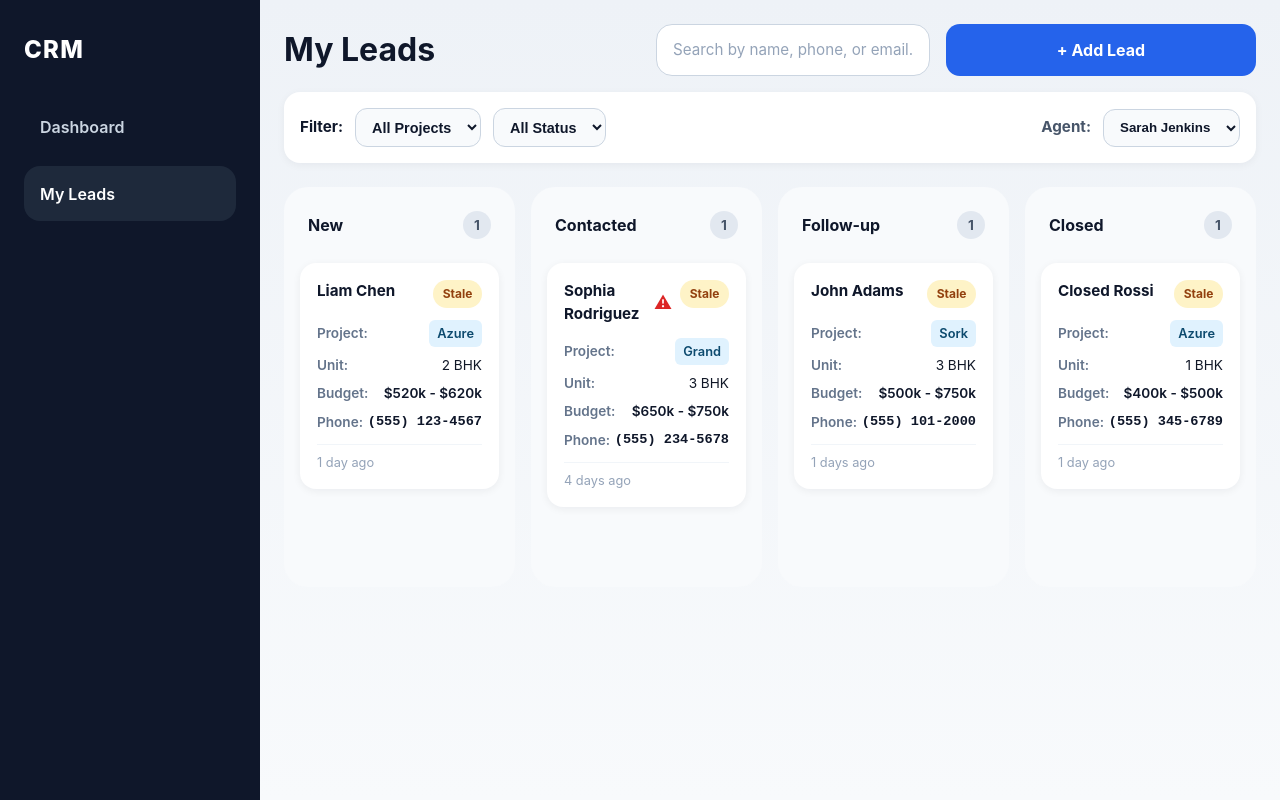
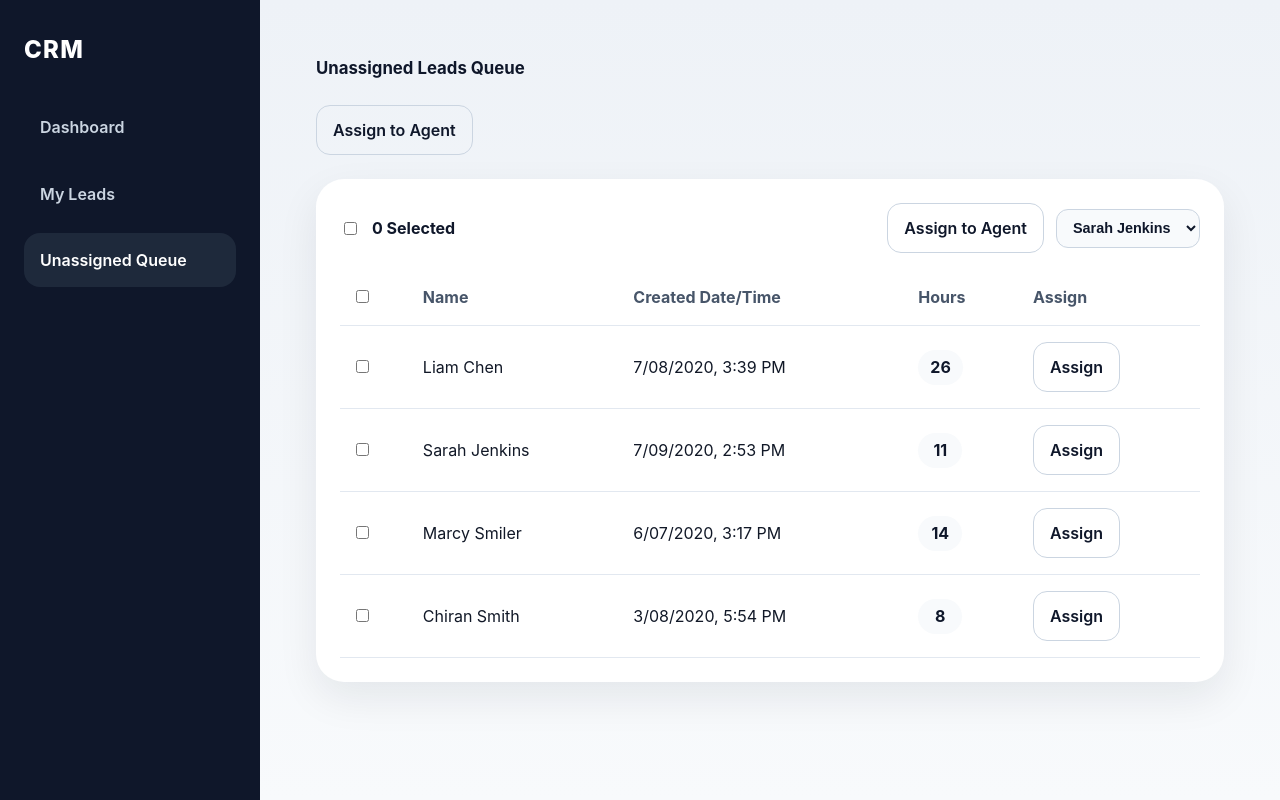
Before and after one commit to PrashantFarne/Real, a React (Vite) app in the folder UI/: page /unassigned in a window 1280 px wide. Before the commit this address led to /leads. Built offline with nearby package versions, Linux system fonts and the light colour scheme.

Commit message:
Add new compo

```diff
--- a/UI/src/App.jsx
+++ b/UI/src/App.jsx
@@ -4,6 +4,7 @@ import DashboardPage from './pages/DashboardPage'
 import LeadsPage from './pages/LeadsPage'
 import AddLeadPage from './pages/AddLeadPage'
 import LeadDetailPage from './pages/LeadDetailPage'
+import UnassignedQueuePage from './pages/UnassignedQueuePage'
 import LoginPage from './pages/LoginPage'
 
 function App() {
@@ -13,6 +14,7 @@ function App() {
         <Route index element={<Navigate to="/leads" replace />} />
         <Route path="dashboard" element={<DashboardPage />} />
         <Route path="leads" element={<LeadsPage />} />
+        <Route path="unassigned" element={<UnassignedQueuePage />} />
         <Route path="add-lead" element={<AddLeadPage />} />
         <Route path="lead/:id" element={<LeadDetailPage />} />
       </Route>
--- a/UI/src/components/AppShell.jsx
+++ b/UI/src/components/AppShell.jsx
@@ -3,6 +3,7 @@ import { NavLink, Outlet } from 'react-router-dom'
 const navItems = [
   { label: 'Dashboard', path: '/dashboard' },
   { label: 'My Leads', path: '/leads' },
+  { label: 'Unassigned Queue', path: '/unassigned' },
 ]
 
 export default function AppShell() {
--- a/UI/src/index.css
+++ b/UI/src/index.css
@@ -1582,3 +1582,142 @@ button {
     font-size: 2.5rem;
   }
 }
+
+.unassigned-shell {
+  display: grid;
+  gap: 1.5rem;
+  padding: 2rem;
+}
+
+.unassigned-header {
+  display: flex;
+  align-items: center;
+  justify-content: space-between;
+}
+
+.unassigned-actions {
+  display: flex;
+  justify-content: flex-start;
+}
+
+.unassigned-panel {
+  background: #ffffff;
+  border-radius: 28px;
+  padding: 1.5rem;
+  box-shadow: 0 16px 40px rgba(15, 23, 42, 0.08);
+}
+
+.unassigned-top-bar {
+  display: flex;
+  justify-content: space-between;
+  align-items: center;
+  gap: 1rem;
+  flex-wrap: wrap;
+  margin-bottom: 1rem;
+}
+
+.unassigned-selected {
+  display: flex;
+  align-items: center;
+  gap: 0.75rem;
+  font-weight: 700;
+  color: #0f172a;
+}
+
+.unassigned-actions-row {
+  display: flex;
+  align-items: center;
+  gap: 0.75rem;
+  flex-wrap: wrap;
+}
+
+.unassigned-table-wrapper {
+  overflow-x: auto;
+}
+
+.unassigned-table {
+  width: 100%;
+  border-collapse: collapse;
+  min-width: 720px;
+}
+
+.unassigned-table th,
+.unassigned-table td {
+  text-align: left;
+  padding: 1rem 0.75rem;
+  border-bottom: 1px solid #e2e8f0;
+}
+
+.unassigned-table th {
+  color: #475569;
+  font-weight: 700;
+}
+
+.unassigned-table tbody tr {
+  transition: background-color 0.2s ease;
+}
+
+.unassigned-row-selected {
+  background: rgba(59, 130, 246, 0.08);
+}
+
+.unassigned-row-selected td {
+  color: #0f172a;
+}
+
+.hours-badge {
+  display: inline-flex;
+  align-items: center;
+  justify-content: center;
+  min-width: 44px;
+  padding: 0.35rem 0.75rem;
+  border-radius: 999px;
+  background: #f8fafc;
+  color: #0f172a;
+  font-weight: 700;
+}
+
+@media (max-width: 960px) {
+  .unassigned-table {
+    min-width: 100%;
+  }
+}
+
+@media (max-width: 768px) {
+  .unassigned-shell {
+    padding: 1rem;
+  }
+
+  .unassigned-panel {
+    padding: 1rem;
+  }
+
+  .unassigned-top-bar {
+    flex-direction: column;
+    align-items: stretch;
+  }
+
+  .unassigned-actions-row {
+    justify-content: space-between;
+  }
+
+  .unassigned-table th,
+  .unassigned-table td {
+    padding: 0.75rem 0.5rem;
+  }
+}
+
+@media (max-width: 640px) {
+  .unassigned-table {
+    min-width: 100%;
+  }
+
+  .unassigned-table th,
+  .unassigned-table td {
+    font-size: 0.85rem;
+  }
+
+  .unassigned-selected {
+    gap: 0.5rem;
+  }
+}
--- /dev/null
+++ b/UI/src/pages/UnassignedQueuePage.jsx
@@ -0,0 +1,104 @@
+import { useState } from 'react'
+import { unassignedLeads } from '../utils/leadsData'
+
+export default function UnassignedQueuePage() {
+  const [selectedIds, setSelectedIds] = useState([])
+  const [selectedAgent, setSelectedAgent] = useState('Sarah Jenkins')
+
+  const toggleSelect = (id) => {
+    setSelectedIds((prev) =>
+      prev.includes(id) ? prev.filter((item) => item !== id) : [...prev, id]
+    )
+  }
+
+  const isSelected = (id) => selectedIds.includes(id)
+
+  return (
+    <main className="unassigned-shell">
+      <header className="unassigned-header">
+        <div>
+          <p className="dashboard-subtitle">Unassigned Leads Queue</p>
+        </div>
+      </header>
+
+      <section className="unassigned-actions">
+        <button className="outline-button">
+          Assign to Agent
+        </button>
+      </section>
+
+      <section className="unassigned-panel">
+        <div className="unassigned-top-bar">
+          <div className="unassigned-selected">
+            <input
+              type="checkbox"
+              checked={selectedIds.length === unassignedLeads.length}
+              onChange={(e) =>
+                setSelectedIds(e.target.checked ? unassignedLeads.map((lead) => lead.id) : [])
+              }
+            />
+            <span>{selectedIds.length} Selected</span>
+          </div>
+
+          <div className="unassigned-actions-row">
+            <button className="outline-button">Assign to Agent</button>
+            <select
+              value={selectedAgent}
+              onChange={(e) => setSelectedAgent(e.target.value)}
+              className="filter-select"
+            >
+              <option>Sarah Jenkins</option>
+              <option>John Doe</option>
+            </select>
+          </div>
+        </div>
+
+        <div className="unassigned-table-wrapper">
+          <table className="unassigned-table">
+            <thead>
+              <tr>
+                <th>
+                  <input
+                    type="checkbox"
+                    checked={selectedIds.length === unassignedLeads.length}
+                    onChange={(e) =>
+                      setSelectedIds(e.target.checked ? unassignedLeads.map((lead) => lead.id) : [])
+                    }
+                  />
+                </th>
+                <th>Name</th>
+                <th>Created Date/Time</th>
+                <th>Hours</th>
+                <th>Assign</th>
+              </tr>
+            </thead>
+            <tbody>
+              {unassignedLeads.map((lead) => (
+                <tr
+                  key={lead.id}
+                  className={isSelected(lead.id) ? 'unassigned-row-selected' : ''}
+                >
+                  <td>
+                    <input
+                      type="checkbox"
+                      checked={isSelected(lead.id)}
+                      onChange={() => toggleSelect(lead.id)}
+                    />
+                  </td>
+                  <td>{lead.name}</td>
+                  <td>{lead.created}</td>
+                  <td>
+                    <span className="hours-badge">{lead.hours}</span>
+                  </td>
+                  <td>
+                    <button className="outline-button">Assign</button>
+                  </td>
+                </tr>
+              ))}
+            </tbody>
+          </table>
+        </div>
+      </section>
+    </main>
+  )
+}
--- a/UI/src/utils/leadsData.js
+++ b/UI/src/utils/leadsData.js
@@ -3,6 +3,37 @@ export const leadColumns = [
   { title: 'Contacted', count: 14 },
   { title: 'Follow-up', count: 6 },
   { title: 'Closed', count: 8 },
+]
+
+export const unassignedLeads = [
+  {
+    id: 'liam-chen',
+    name: 'Liam Chen',
+    created: '7/08/2020, 3:39 PM',
+    hours: 26,
+    project: 'Azure',
+  },
+  {
+    id: 'sarah-jenkins',
+    name: 'Sarah Jenkins',
+    created: '7/09/2020, 2:53 PM',
+    hours: 11,
+    project: 'Grand',
+  },
+  {
+    id: 'marcy-smiler',
+    name: 'Marcy Smiler',
+    created: '6/07/2020, 3:17 PM',
+    hours: 14,
+    project: 'Sork',
+  },
+  {
+    id: 'chiran-smith',
+    name: 'Chiran Smith',
+    created: '3/08/2020, 5:54 PM',
+    hours: 8,
+    project: 'Azure',
+  },
 ]
 
 export const leads = [
```
Also changed, not shown: 1 other file (tests, documents, lock files or other folders).
